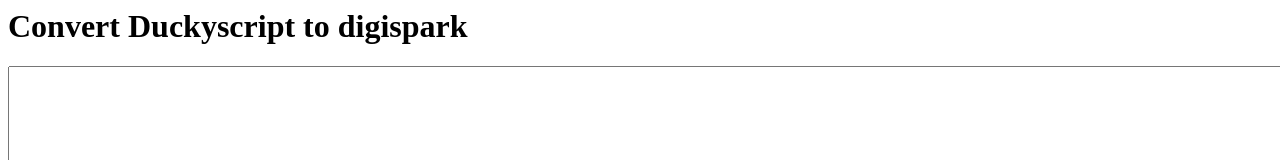
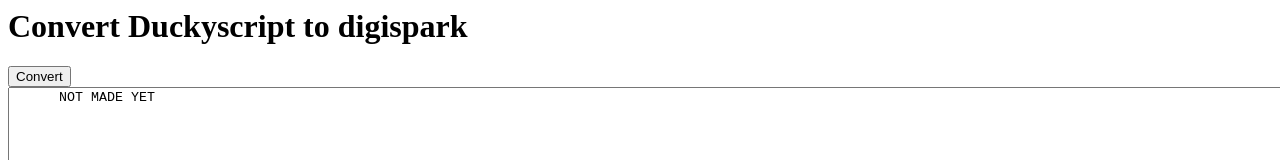
Before and after one commit to tczombie/digispark2duck, a plain HTML site: page index.html in a window 1280 px wide. Shown: the top 160 px of the page. Drawn offline with Linux system fonts and the light colour scheme.

Commit message:
Update index.html

```diff
--- a/index.html
+++ b/index.html
@@ -5,8 +5,9 @@
     </script>
   </head>
   <body>
-    <h1>Convert Duckyscript to digispark</h1>
+    <h1>Convert Duckyscript to digispark</h1><button type="button">Convert</button><br>
     <textarea rows="668" cols="489">
+      NOT MADE YET
 </textarea>
   </body>
 </html>
```
